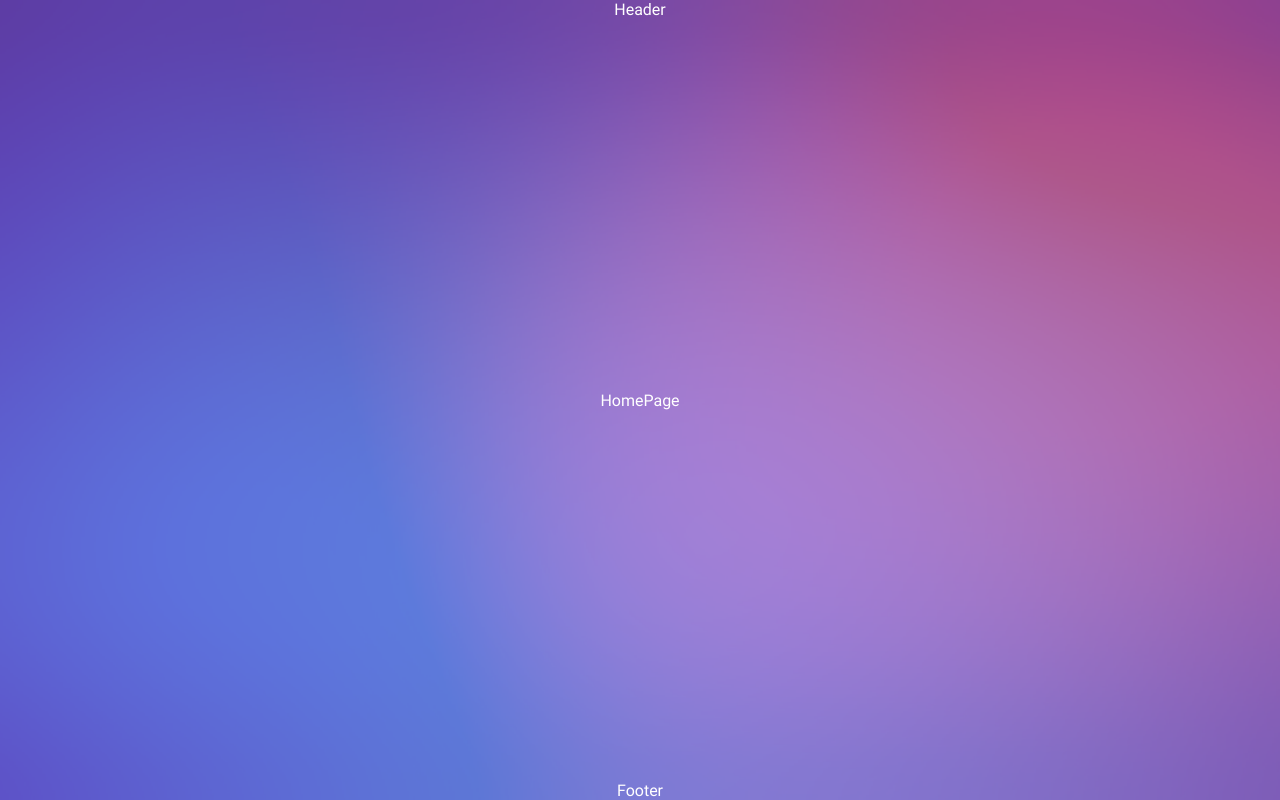
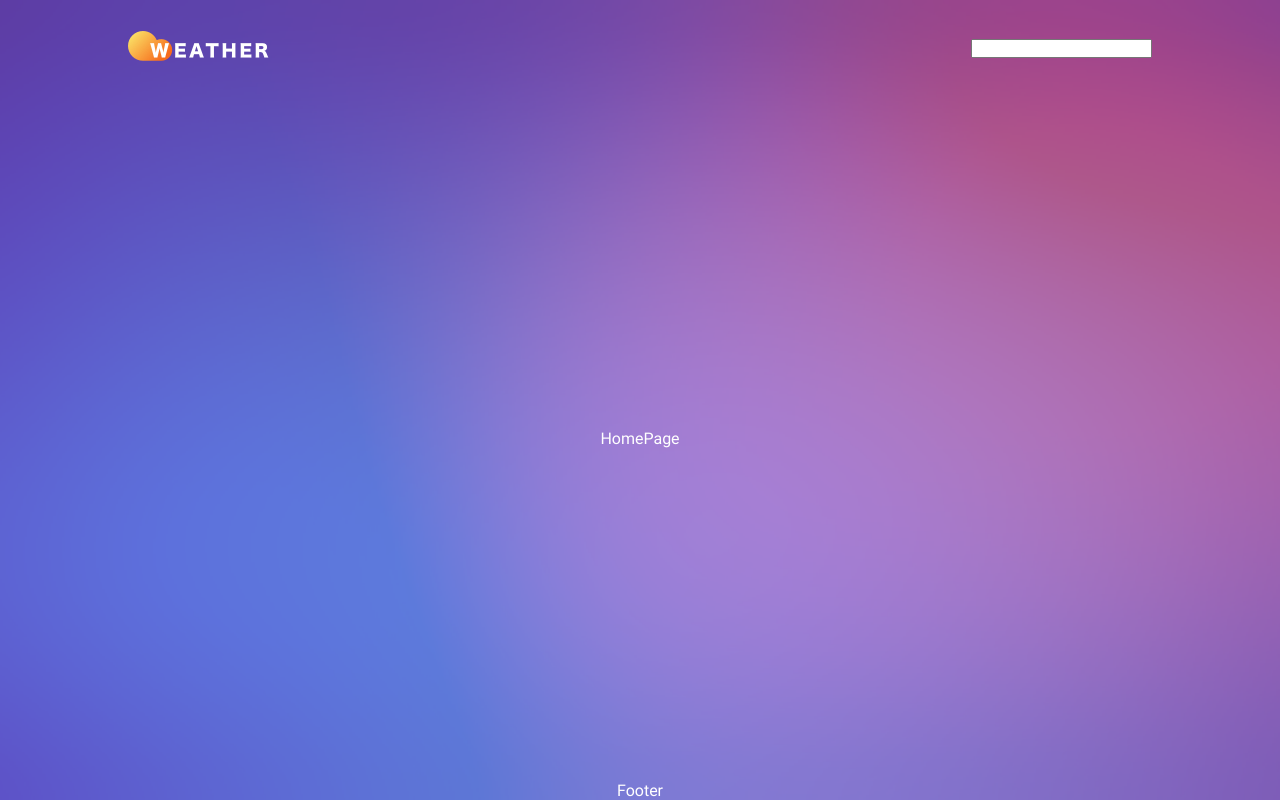
Before and after one commit to HemarajKS/weather-assessment, a React (Create React App) app: page / in a window 1280 px wide. Built offline with nearby package versions, Linux system fonts and the light colour scheme.

Commit message:
first commit

```diff
--- a/src/components/header/header.css
+++ b/src/components/header/header.css
@@ -0,0 +1,8 @@
+.header {
+    display: flex;
+    gap: 20px;
+    align-items: center;
+    justify-content: space-between;
+    width: 100%;
+    padding: 3% 0;
+}
--- a/src/components/header/header.tsx
+++ b/src/components/header/header.tsx
@@ -2,7 +2,16 @@ import React from 'react'
 import './header.css'
 
 const Header = () => {
-  return <div className="header">Header</div>
+  return (
+    <div className="header">
+      <div className="headerLogo">
+        <img src={require('../../assets/images/logo_web.png')} alt="Logo" />
+      </div>
+      <div className="headerSearch">
+        <input type="text" className="headerSearchInput" />
+      </div>
+    </div>
+  )
 }
 
 export default Header
```
